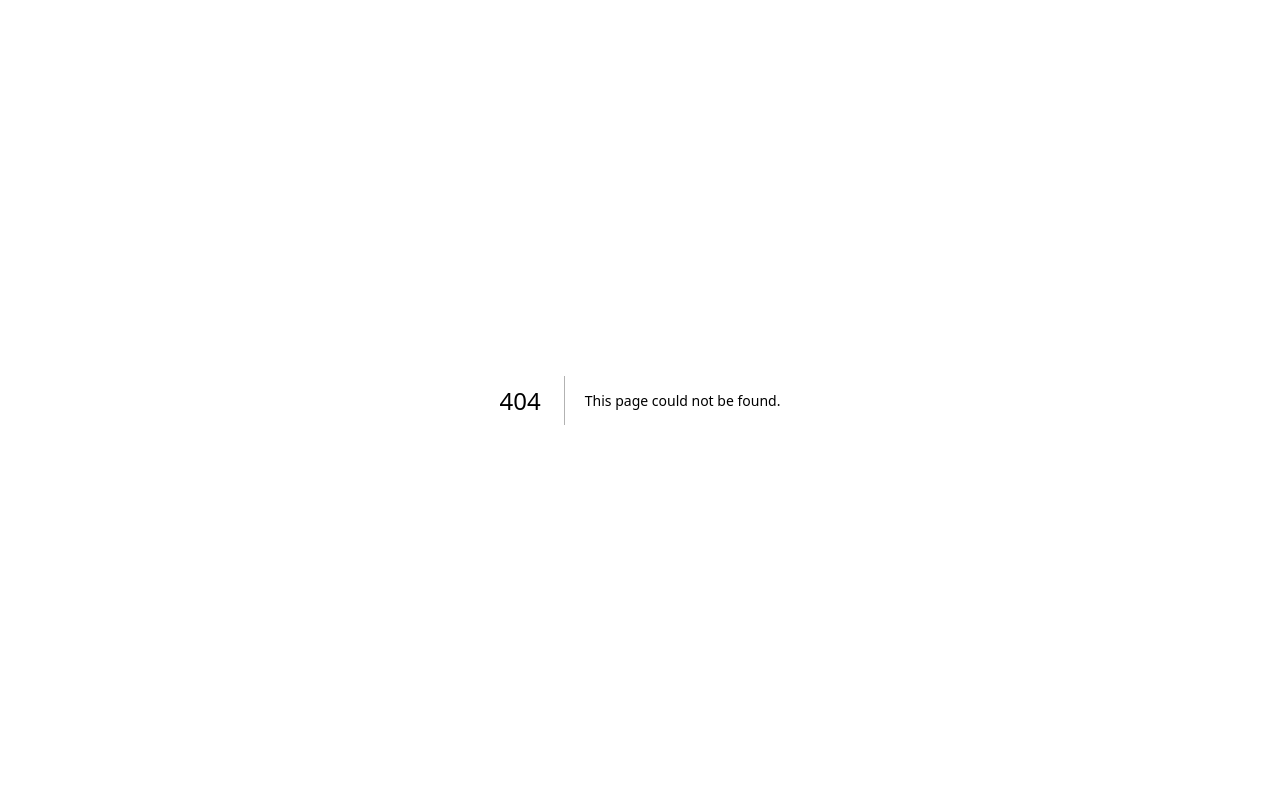
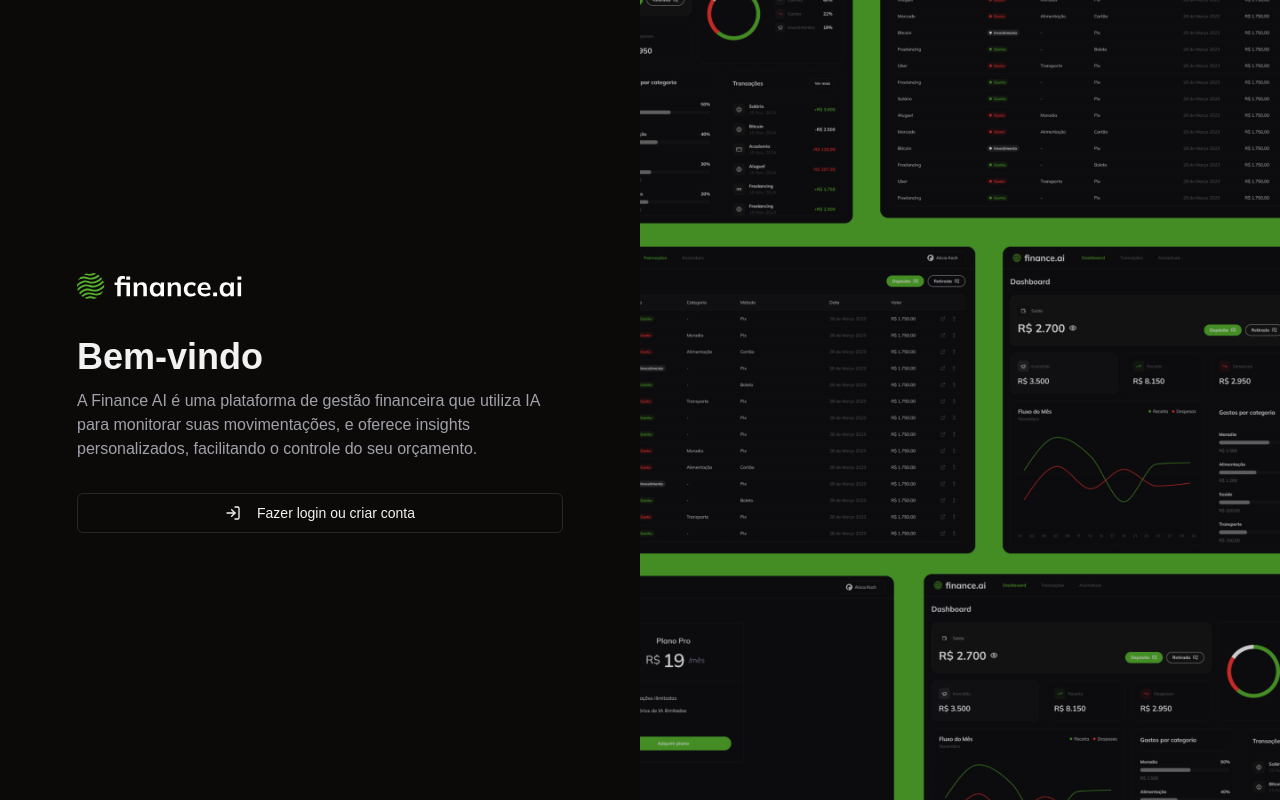
Before and after one commit to BrunoShizukuda/Finance, a Next.js app: page /login in a window 1280 px wide. Before the commit this address had no page. Built offline with nearby package versions, Linux system fonts and the light colour scheme.

Commit message:
adicionando pagina de login

```diff
--- a/app/globals.css
+++ b/app/globals.css
@@ -15,51 +15,51 @@
 @layer base {
   :root {
     --background: 0 0% 100%;
-    --foreground: 0 0% 3.9%;
-    --card: 0 0% 100%;
-    --card-foreground: 0 0% 3.9%;
+    --foreground: 240 10% 3.9%;
+    --card: transparent; /* Adjusted to be transparent */
+    --card-foreground: 240 10% 3.9%;
     --popover: 0 0% 100%;
-    --popover-foreground: 0 0% 3.9%;
-    --primary: 0 0% 9%;
-    --primary-foreground: 0 0% 98%;
-    --secondary: 0 0% 96.1%;
-    --secondary-foreground: 0 0% 9%;
-    --muted: 0 0% 96.1%;
-    --muted-foreground: 0 0% 45.1%;
-    --accent: 0 0% 96.1%;
-    --accent-foreground: 0 0% 9%;
+    --popover-foreground: 240 10% 3.9%;
+    --primary: 102 59% 44%; /* Adjusted for #55B02E */
+    --primary-foreground: 355.7 100% 97.3%;
+    --secondary: 240 4.8% 95.9%;
+    --secondary-foreground: 240 5.9% 10%;
+    --muted: 240 4.8% 95.9%;
+    --muted-foreground: 240 3.8% 46.1%;
+    --accent: 240 4.8% 95.9%;
+    --accent-foreground: 240 5.9% 10%;
     --destructive: 0 84.2% 60.2%;
-    --destructive-foreground: 0 0% 98%;
-    --border: 0 0% 89.8%;
-    --input: 0 0% 89.8%;
-    --ring: 0 0% 3.9%;
+    --destructive-foreground: 0 0 100%;
+    --border: 240 5.9% 90%;
+    --input: 240 5.9% 90%;
+    --ring: 102 59% 44%; /* Adjusted for #55B02E */
+    --radius: 0.5rem;
     --chart-1: 12 76% 61%;
     --chart-2: 173 58% 39%;
     --chart-3: 197 37% 24%;
     --chart-4: 43 74% 66%;
     --chart-5: 27 87% 67%;
-    --radius: 0.5rem;
   }
+
   .dark {
-    --background: 0 0% 3.9%;
-    --foreground: 0 0% 98%;
-    --card: 0 0% 3.9%;
-    --card-foreground: 0 0% 98%;
-    --popover: 0 0% 3.9%;
-    --popover-foreground: 0 0% 98%;
-    --primary: 0 0% 98%;
-    --primary-foreground: 0 0% 9%;
-    --secondary: 0 0% 14.9%;
-    --secondary-foreground: 0 0% 98%;
-    --muted: 0 0% 14.9%;
-    --muted-foreground: 0 0% 63.9%;
-    --accent: 0 0% 14.9%;
-    --accent-foreground: 0 0% 98%;
+    --background: 20 14.3% 4.1%;
+    --foreground: 0 0% 95%;
+    --card: transparent; /* Adjusted to be transparent */
+    --card-foreground: 0 0% 95%;
+    --popover: 0 0% 9%;
+    --popover-foreground: 0 0% 95%;
+    --primary: 102 59% 44%; /* Adjusted for #55B02E */
+    --primary-foreground: 0 0 100% --secondary: 240 3.7% 15.9%;
+    --secondary-foreground: 0 0 100%;
+    --muted: 0 0% 15%;
+    --muted-foreground: 240 5% 64.9%;
+    --accent: 12 6.5% 15.1%;
+    --accent-foreground: 0 0 100%;
     --destructive: 0 62.8% 30.6%;
-    --destructive-foreground: 0 0% 98%;
-    --border: 0 0% 14.9%;
-    --input: 0 0% 14.9%;
-    --ring: 0 0% 83.1%;
+    --destructive-foreground: 0 85.7% 97.3%;
+    --border: 240 3.7% 15.9%;
+    --input: 240 3.7% 15.9%;
+    --ring: 102 59% 44%; /* Adjusted for #55B02E */
     --chart-1: 220 70% 50%;
     --chart-2: 160 60% 45%;
     --chart-3: 30 80% 55%;
@@ -72,7 +72,10 @@
   * {
     @apply border-border;
   }
+  html {
+    @apply h-full;
+  }
   body {
-    @apply bg-background text-foreground;
+    @apply h-full bg-background text-foreground ;
   }
 }
--- /dev/null
+++ b/app/login/page.tsx
@@ -0,0 +1,33 @@
+import { LogInIcon } from 'lucide-react';
+import Image from 'next/image';
+import { Button } from '../_components/ui/button';
+
+const LoginPage = () => {
+    return (
+        <div className="grid h-full grid-cols-2">
+
+            {/* Esquerda*/}
+            <div className='flex flex-col h-full justify-center p-8 max-w-[550px] mx-auto'>
+                <Image src="/logo.svg"  width={173}  height={39} alt= "Finance AI" className='mb-8'/>
+                <h1 className='text-4xl font-bold mb-3' >Bem-vindo</h1>
+                <p className='text-muted-foreground mb-8'>
+                    A Finance AI é uma plataforma de gestão financeira que utiliza IA para monitorar suas movimentações, e oferece insights personalizados, facilitando o controle do seu orçamento.
+                </p>
+                <Button variant="outline">
+                    <LogInIcon className='mr-2'/>
+                    Fazer login ou criar conta
+                </Button>
+            </div>
+
+             {/* Direita */}
+            <div className='relative h-full w-full'>
+                 <Image src= "/login.png"
+                 alt="faça login"
+                 fill
+                 className='object-cover'/>
+             </div>
+        </div>
+    )
+}
+
+export default LoginPage;
```
Also changed, not shown: public/login.png (added), public/logo.svg (added).
